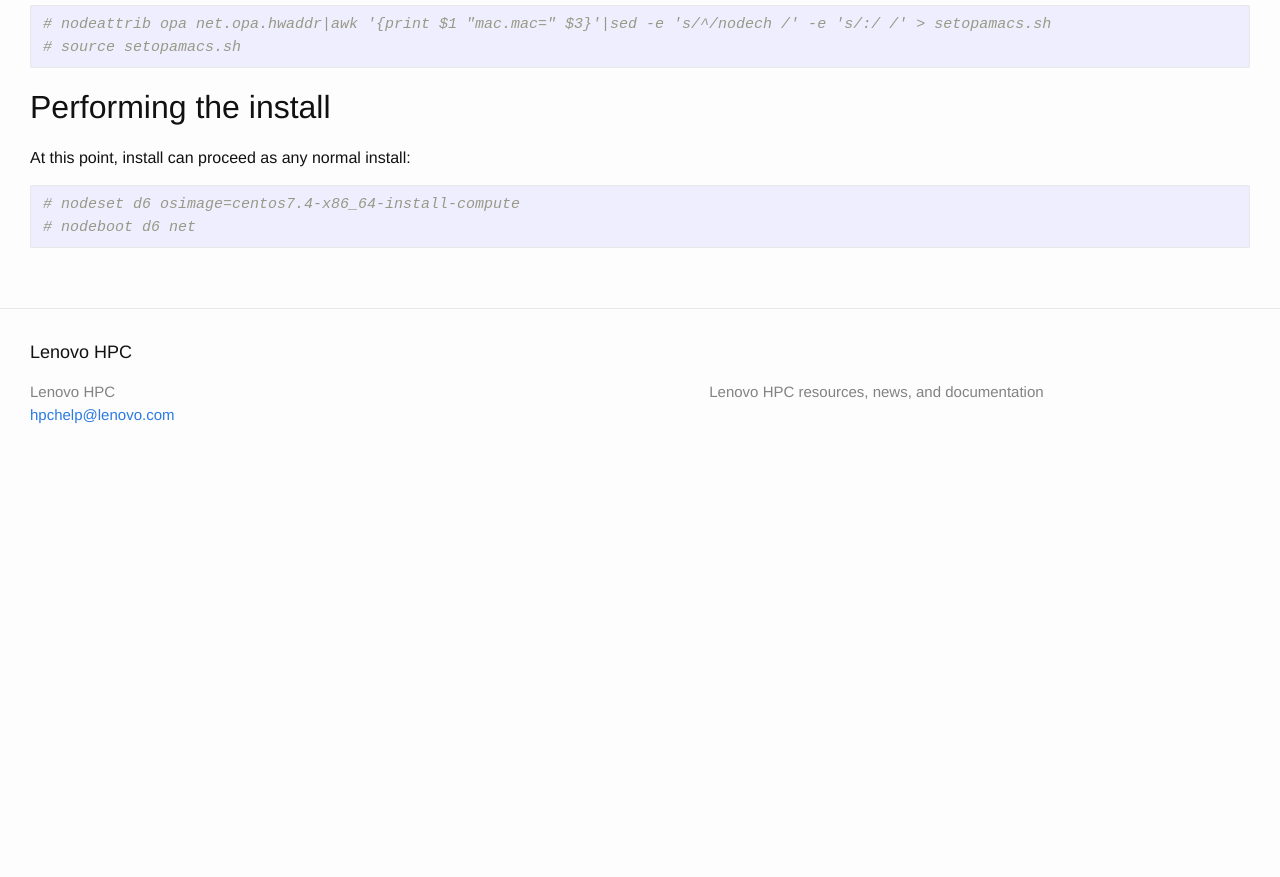
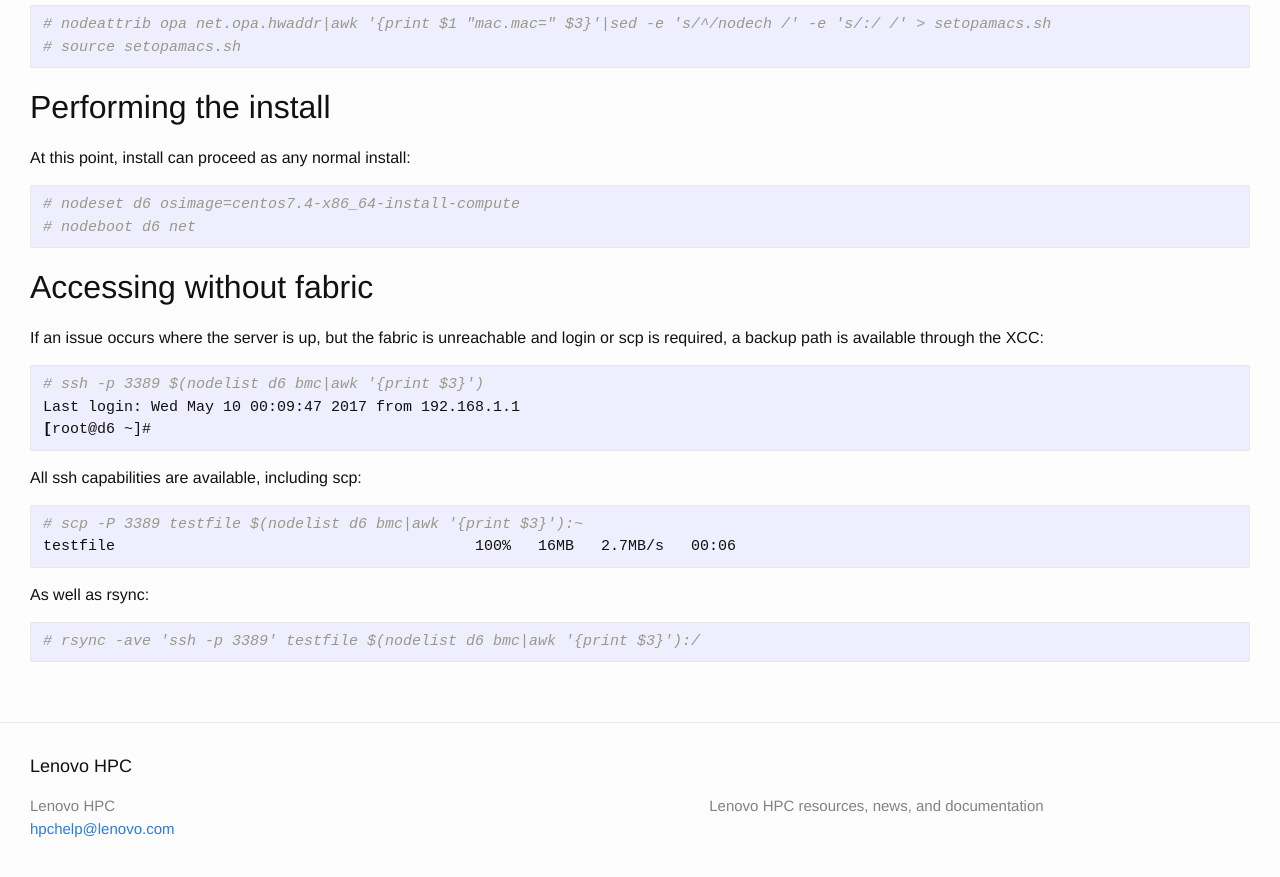
Before and after one commit to xcat2/confluent-docs, a Jekyll site: the page built from docs/rhinstallopa.md, in a window 1280 px wide and 900 px high, scrolled down 1333 px. Shown: the top 877 px of the window. Built offline with Jekyll 4.4.1, drawn with Linux system fonts in a browser that asks for light colours; before the commit the page ends 1819 px from its top, so only the background shows below that.

Commit message:
Add info on the xcc backdoor...

```diff
--- a/docs/rhinstallopa.md
+++ b/docs/rhinstallopa.md
@@ -66,3 +66,21 @@ At this point, install can proceed as any normal install:
 
     # nodeset d6 osimage=centos7.4-x86_64-install-compute
     # nodeboot d6 net
+
+## Accessing without fabric
+
+If an issue occurs where the server is up, but the fabric is unreachable and login or scp is required,
+a backup path is available through the XCC:
+
+    # ssh -p 3389 $(nodelist d6 bmc|awk '{print $3}')
+    Last login: Wed May 10 00:09:47 2017 from 192.168.1.1
+    [root@d6 ~]#
+
+All ssh capabilities are available, including scp:
+
+    # scp -P 3389 testfile $(nodelist d6 bmc|awk '{print $3}'):~
+    testfile                                        100%   16MB   2.7MB/s   00:06
+
+As well as rsync:
+
+    # rsync -ave 'ssh -p 3389' testfile $(nodelist d6 bmc|awk '{print $3}'):/
```
